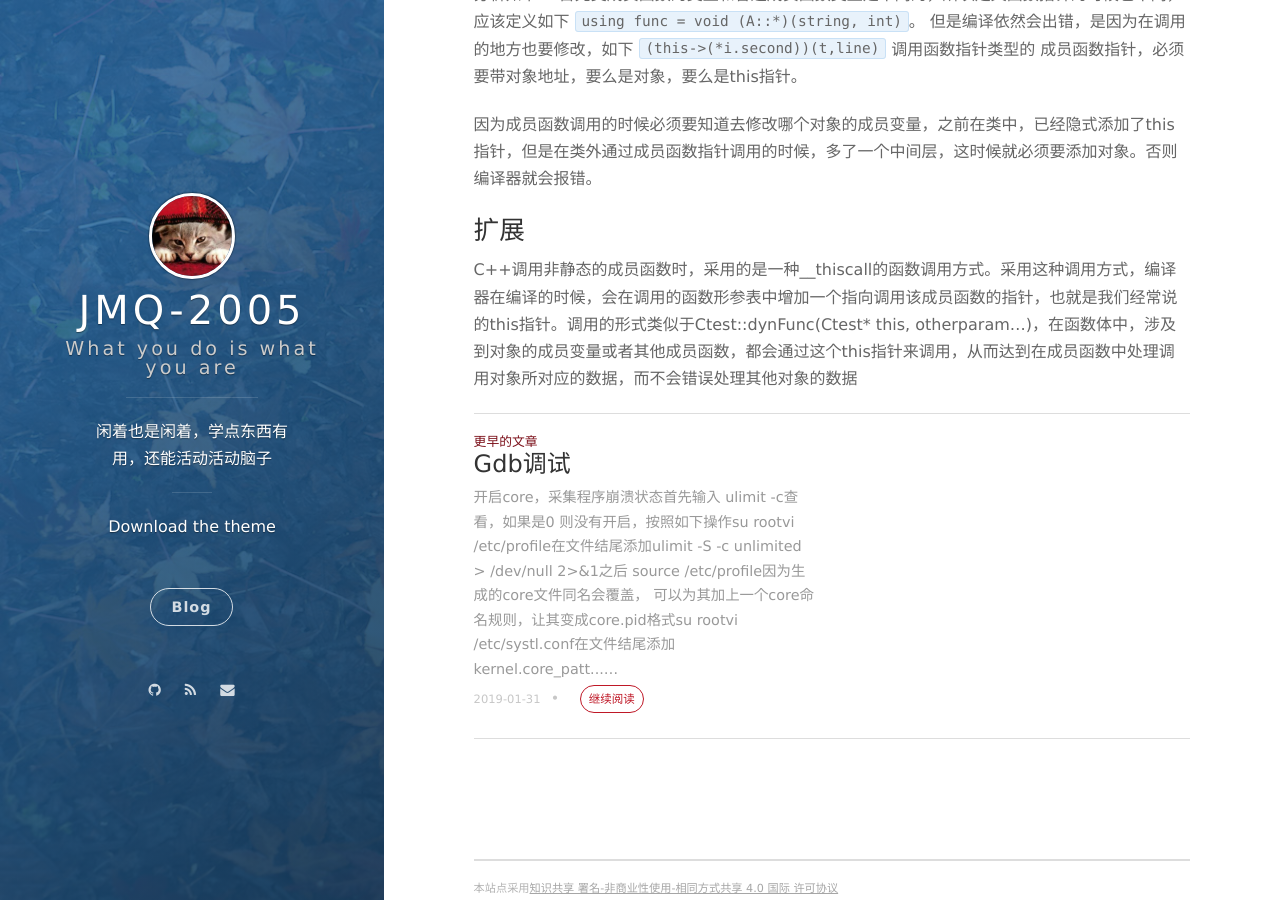
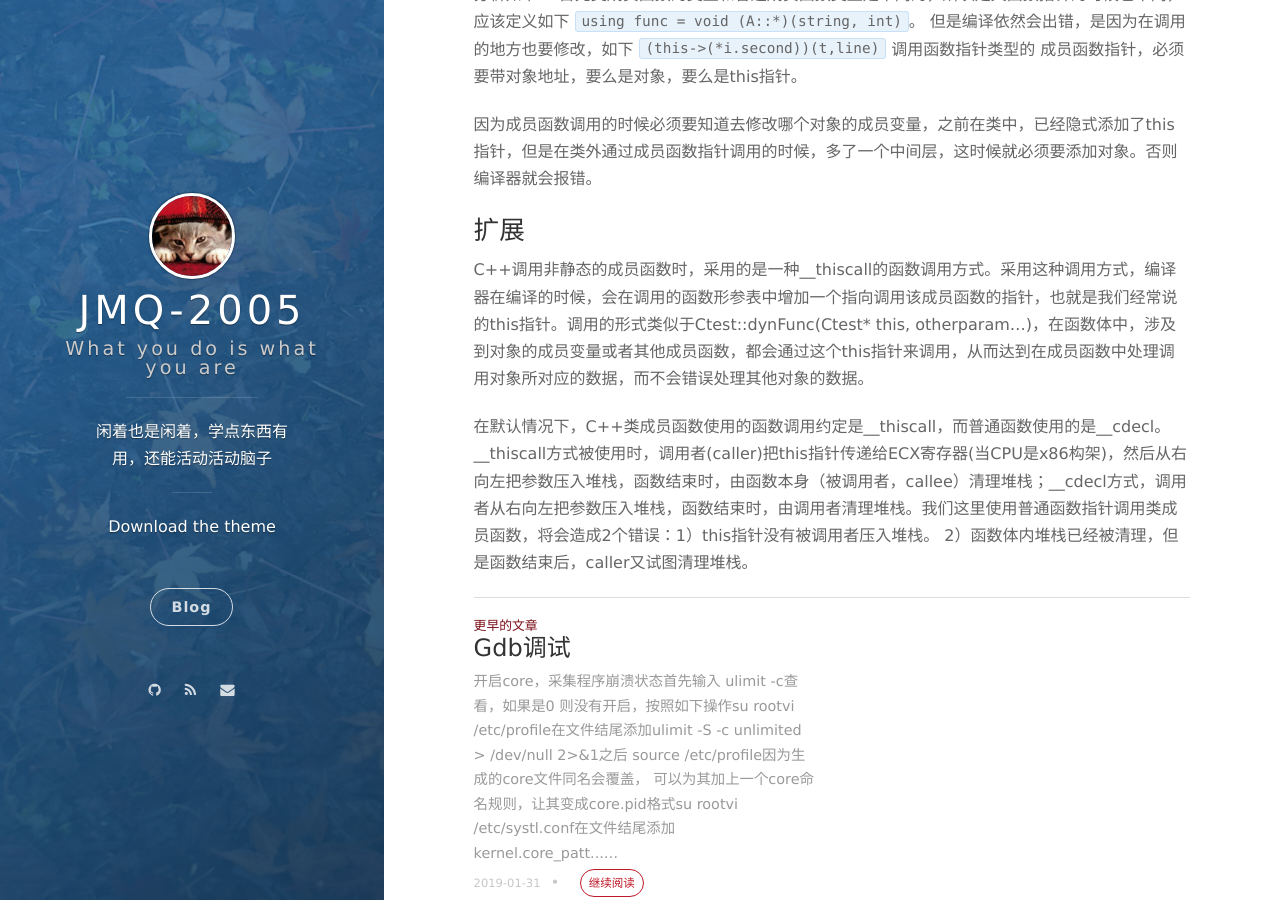
Before and after one commit to nevermore3/nevermore3.github.io, a Jekyll site: the page built from _posts/2019-03-21-C++类成员函数和成员函数地址.md, in a window 1280 px wide and 900 px high, scrolled down 1153 px. Built offline with Jekyll 4.4.1, drawn with Linux system fonts in a browser that asks for light colours; nearby versions of some CDN libraries; our own code applies the rules of GitHub Pages for plain Markdown files; comment, search, counter and statistics services are not loaded.

Commit message:
Update 2019-03-21-C++类成员函数和成员函数地址.md

```diff
--- a/_posts/2019-03-21-C++类成员函数和成员函数地址.md
+++ b/_posts/2019-03-21-C++类成员函数和成员函数地址.md
@@ -55,4 +55,7 @@
 
 
 ### 扩展
-C++调用非静态的成员函数时，采用的是一种__thiscall的函数调用方式。采用这种调用方式，编译器在编译的时候，会在调用的函数形参表中增加一个指向调用该成员函数的指针，也就是我们经常说的this指针。调用的形式类似于Ctest::dynFunc(Ctest* this, otherparam...)，在函数体中，涉及到对象的成员变量或者其他成员函数，都会通过这个this指针来调用，从而达到在成员函数中处理调用对象所对应的数据，而不会错误处理其他对象的数据
+C++调用非静态的成员函数时，采用的是一种__thiscall的函数调用方式。采用这种调用方式，编译器在编译的时候，会在调用的函数形参表中增加一个指向调用该成员函数的指针，也就是我们经常说的this指针。调用的形式类似于Ctest::dynFunc(Ctest* this, otherparam...)，在函数体中，涉及到对象的成员变量或者其他成员函数，都会通过这个this指针来调用，从而达到在成员函数中处理调用对象所对应的数据，而不会错误处理其他对象的数据。
+
+
+在默认情况下，C++类成员函数使用的函数调用约定是__thiscall，而普通函数使用的是__cdecl。__thiscall方式被使用时，调用者(caller)把this指针传递给ECX寄存器(当CPU是x86构架)，然后从右向左把参数压入堆栈，函数结束时，由函数本身（被调用者，callee）清理堆栈；__cdecl方式，调用者从右向左把参数压入堆栈，函数结束时，由调用者清理堆栈。我们这里使用普通函数指针调用类成员函数，将会造成2个错误：1）this指针没有被调用者压入堆栈。 2）函数体内堆栈已经被清理，但是函数结束后，caller又试图清理堆栈。
```
